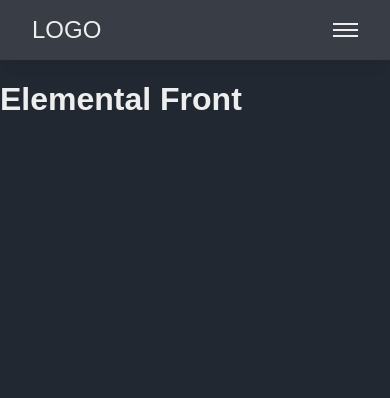
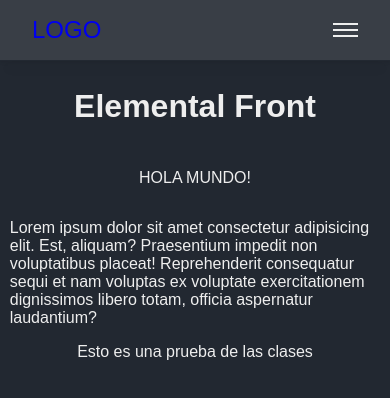
Before and after one commit to mvazquezmartin/elemental-front, a website built with Vite: page index.html in a window 390 px wide. Built offline with nearby package versions, Linux system fonts and the light colour scheme.

Commit message:
feat: flex css

```diff
--- /dev/null
+++ b/css/__flex.css
@@ -0,0 +1,69 @@
+/* 100% WIDTH CONTAINER */
+.container-100 {
+  display: flex;
+  width: 100%;
+}
+
+/* 70% WIDTH CONTAINER */
+.container-70 {
+  display: flex;
+  width: 70%;
+  margin-top: var(--s);
+  @media (max-width: 768px) {
+    & {
+      width: 95%;
+      flex-direction: column;
+      margin-top: var(--xs);
+    }
+  }
+}
+
+/* FLEX DIRECTION */
+.f-direction-row {
+  flex-direction: row;
+}
+.f-direction-column {
+  flex-direction: column;
+}
+
+/* ALIGN ALL CENTER */
+.f-center {
+  justify-content: center;
+  align-items: center;
+}
+
+/* JUSTIFY-CONTENT */
+.f-justify-start {
+  justify-content: start;
+}
+.f-justify-end {
+  justify-content: end;
+}
+.f-justify-center {
+  justify-content: center;
+}
+.f-justify-bewteen {
+  justify-content: space-between;
+}
+.f-justify-around {
+  justify-content: space-around;
+}
+.f-justify-evenly {
+  justify-content: space-evenly;
+}
+
+/* ALIGN-ITEMS */
+.f-align-start {
+  align-items: start;
+}
+.f-align-end {
+  align-items: end;
+}
+.f-align-center {
+  align-items: center;
+}
+
+/* CUSTOM FLEX-BASIS */
+.f-basis-25 > p, .f-basis-25> div{
+  flex-basis: 25%;
+}
--- a/css/__global.css
+++ b/css/__global.css
@@ -1,23 +1,27 @@
 :root {
   /* Colors */
-  --color-text: #EEEEEE; /* Main text color */
-  --color-primary: #222831; /* Primary color */
-  --color-secondary: #393E46; /* Secondary color */
-  --color-accent: #00ADB5; /* Accent color */
+  --color-text: #eeeeee;
+  --color-primary: #222831;
+  --color-secondary: #393e46;
+  --color-accent: #00adb5;
 
   /* Typography */
-  --base-font: Arial, sans-serif; /* Base font */
-  --base-font-size: 16px; /* Base font size */
+  --primary-font-family: Arial, Helvetica, sans-serif;
+  --primary-font-weight: 600;
+  --secondary-font-family: 'Lucida Sans', 'Lucida Sans Regular', 'Lucida Grande',
+    'Lucida Sans Unicode', Geneva, Verdana, sans-serif;
 
   /* Spacing */
-  --s: 8px; /* Small spacing */
-  --m: 16px; /* Medium spacing */
-  --l: 24px; /* Large spacing */
-  --xl: 32px; /*Extra Large spacing */
-  --xxl: 40px; /*Extra Extra Large spacing */
+  --xs: 0.4rem; /* 4px*/
+  --s: 0.5rem; /* 8px*/
+  --m: 1rem; /* 16px*/
+  --l: 1.5rem; /* 24px*/
+  --xl: 2rem; /* 32px*/
+  --xxl: 2.5rem; /* 40px*/
 
   /* Others */
-  --border-radius: 4px; /* Border radius */
+  --border-radius: 4px;
+  --box-shadow: 0 2px 4px rgba(0, 0, 0, 0.1);
   --border: solid 1px #888;
 }
 
@@ -28,9 +32,9 @@
 }
 
 body {
-  font-family: Arial, sans-serif;
+  font-family: var(--primary-font-family);
   color: var(--color-text);
-  font-size: 16px;
+  font-size: var(--m);
   background-color: var(--color-primary);
   margin: 0;
   padding: 0;
@@ -38,38 +42,51 @@ body {
 
 a {
   text-decoration: none;
+  &:hover,
+  &:visited,
+  &:focus {
+    color: var(--color-text);
+  }
+  &:active {
+    color: #000000;
+    /* background-color: #a60000; */
+  }
 }
 
-h1{
+h1 {
   font-size: var(--xl);
-  font-weight: bolder;
+  font-weight: var(--primary-font-weight);
 }
 
-h2{
+h2 {
   font-size: var(--l);
-  font-weight: bolder;
+  font-weight: var(--primary-font-weight);
 }
 
-h3{
-  font-size: var(--m)+2.72px;
-  font-weight: bolder;
+h3 {
+  font-size: calc(var(--m) + 2.72px);
+  font-weight: var(--primary-font-weight);
 }
 
-h4{
+h4 {
   font-size: var(--m);
-  font-weight: bolder;
+  font-weight: var(--primary-font-weight);
 }
 
-h5{
-  font-size: var(--m)-2.72px;
-  font-weight: bolder;
+h5 {
+  font-size: calc(var(--m) - 2.72px);
+  font-weight: var(--primary-font-weight);
 }
 
-h6{
-  font-size: var(--s)+2.72px;
-  font-weight: bolder;
+h6 {
+  font-size: calc(var(--s) + 2.72px);
+  font-weight: var(--primary-font-weight);
 }
 
-p{
+p {
   font-size: var(--m);
 }
+
+/* * {
+  border: 1px solid #ff0000;
+} */
--- a/css/__navBar.css
+++ b/css/__navBar.css
@@ -1,20 +1,15 @@
 .navbar {
   background-color: var(--color-secondary);
-  box-shadow: 0 2px 4px rgba(0, 0, 0, 0.1);
+  box-shadow: var(--box-shadow);
   position: relative;
-  z-index: 1000;
 }
 
 .navbar-container {
-  display: flex;
-  justify-content: space-between;
-  align-items: center;
   padding: 1rem 2rem;
 }
 
 .logo a {
-  font-size: 1.5rem;
-  color: var(--color-text);
+  font-size: var(--l);
 }
 
 .nav-menu {
@@ -41,12 +36,11 @@
   flex-direction: column;
   gap: 4px;
   cursor: pointer;
-}
-
-.bar {
-  width: 25px;
-  height: 2px;
-  background-color: var(--color-text);
+  .bar {
+    width: 25px;
+    height: 2px;
+    background-color: var(--color-text);
+  }
 }
 
 @media screen and (max-width: 768px) {
@@ -63,6 +57,7 @@
     background-color: var(--color-secondary);
     box-shadow: 0 8px 16px rgba(0, 0, 0, 0.1);
     transition: height 0.3s ease;
+    padding: 0;
   }
 
   .nav-item {
--- a/css/style.css
+++ b/css/style.css
@@ -1,2 +1,3 @@
 @import url("__global.css");
 @import url("__navBar.css");
+@import url("__flex.css");
--- a/index.html
+++ b/index.html
@@ -13,7 +13,7 @@
   <body>
     <header>
       <nav class="navbar">
-        <div class="navbar-container">
+        <div class="navbar-container container-100 f-justify-bewteen f-align-center">
           <div class="logo">
             <a href="#">LOGO</a>
           </div>
@@ -31,7 +31,16 @@
         </div>
       </nav>
     </header>
-    <h1 id="title">Elemental Front</h1>
+    <div class="container-100 f-center f-direction-column">
+      <div class="container-70 f-center">
+        <h1 id="title">Elemental Front</h1>
+      </div>
+      <div class="container-70 f-basis-25 f-center f-justify-around">
+        <p>HOLA MUNDO!</p>
+        <p>Lorem ipsum dolor sit amet consectetur adipisicing elit. Est, aliquam? Praesentium impedit non voluptatibus placeat! Reprehenderit consequatur sequi et nam voluptas ex voluptate exercitationem dignissimos libero totam, officia aspernatur laudantium?</p>
+        <div>Esto es una prueba de las clases</div>
+      </div>
+    </div>
     <script type="module" src="/js/index.js"></script>
   </body>
 </html>
```
Also changed, not shown: js/utils/createElement.util.js (+6 -2 lines).
